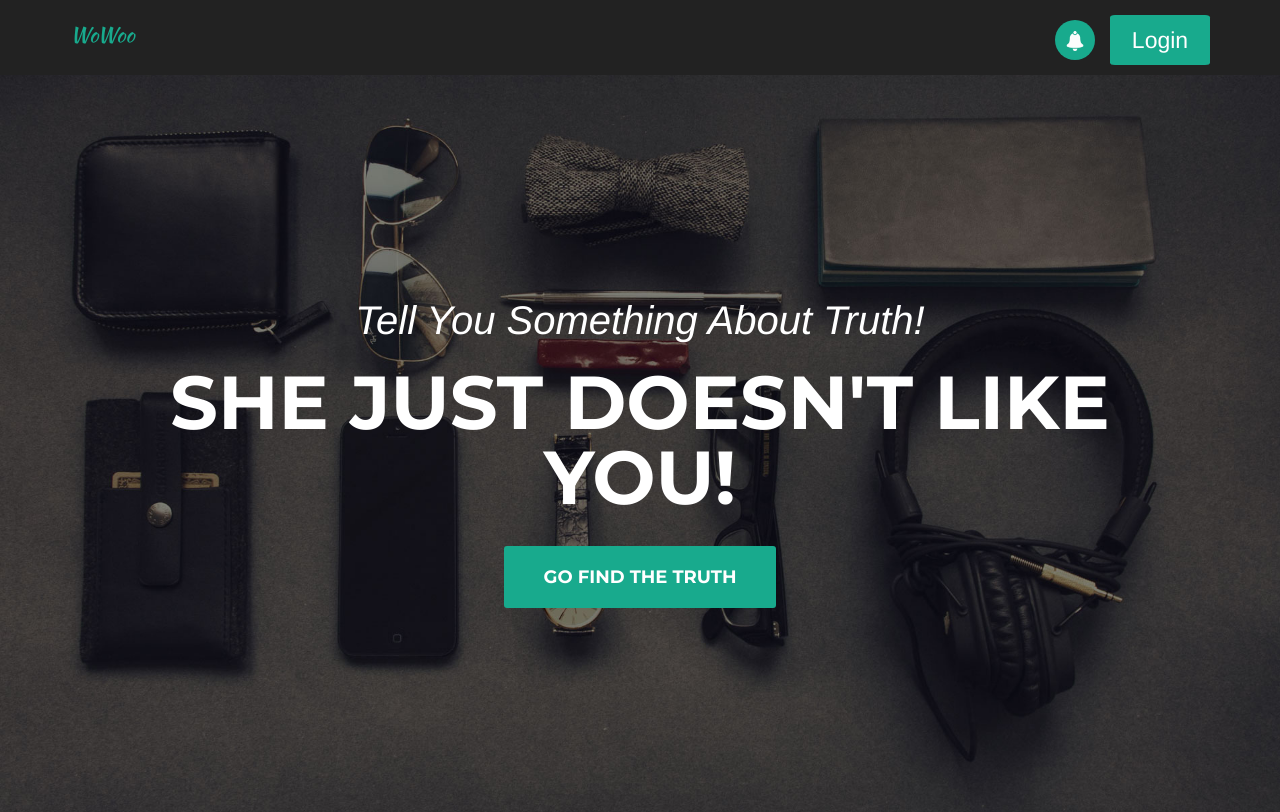
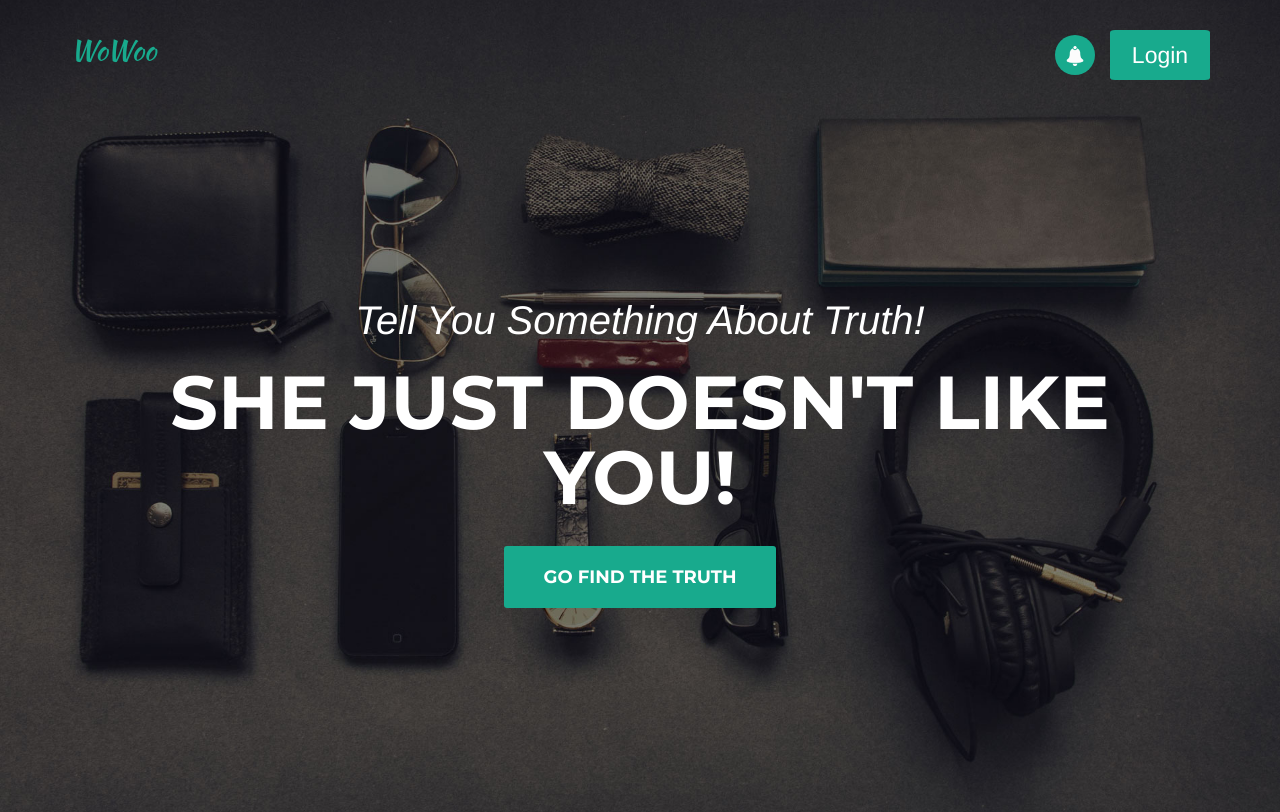
Before and after one commit to chi-rui/SNA_WOWOO, a Django app: page / in a window 1280 px wide. Shown: the top 812 px of the page. Run offline with Django 3.2, Linux system fonts and the light colour scheme; some libraries are stand-ins or nearby versions.

Commit message:
css link change to .min js

```diff
--- a/SNA/wowoo/static/css/agency.css
+++ b/SNA/wowoo/static/css/agency.css
@@ -3,10 +3,10 @@
  * Copyright 2013-2016 Start Bootstrap
  * Licensed under MIT (https://github.com/BlackrockDigital/startbootstrap/blob/gh-pages/LICENSE)
  */
-@font-face {
+/*@font-face {
     font-family: test;
     src: url(https://www.dropbox.com/s/hqkzsy34qyur7sv/%E8%8F%AF%E5%BA%B7%E5%85%92%E9%A2%A8%E9%AB%94w4.ttf?dl=0);
-}
+}*/
 html{
     height: 100%;
     padding:0;
--- a/SNA/wowoo/templates/wowoo/index.html
+++ b/SNA/wowoo/templates/wowoo/index.html
@@ -19,7 +19,7 @@
     <!-- FontAwesome Css -->
     <script src="https://use.fontawesome.com/e07011ff1d.js"></script>
 
-    <link href="https://fonts.googleapis.com/css?family=Montserrat:400,700" rel="stylesheet" type="text/css"-->
+    <link href="https://fonts.googleapis.com/css?family=Montserrat:400,700" rel="stylesheet" type="text/css">
     <link href='https://fonts.googleapis.com/css?family=Kaushan+Script' rel='stylesheet' type='text/css'>
     <!--link href='https://fonts.googleapis.com/css?family=Droid+Serif:400,700,400italic,700italic' rel='stylesheet' type='text/css'>
     <link href='https://fonts.googleapis.com/css?family=Roboto+Slab:400,100,300,700' rel='stylesheet' type='text/css'-->
@@ -585,7 +585,7 @@
     <!--script src="js/contact_me.js"></script-->
 
     <!-- Theme JavaScript -->
-    <script src="{% static 'js/agency.js' %}"></script>
+    <script src="{% static 'js/agency.min.js' %}"></script>
     <script src="{% static 'js/Xuan.js' %}"></script>
 
     <!-- Fixed the sidebar -->
```
Also changed, not shown: 10 other files.
